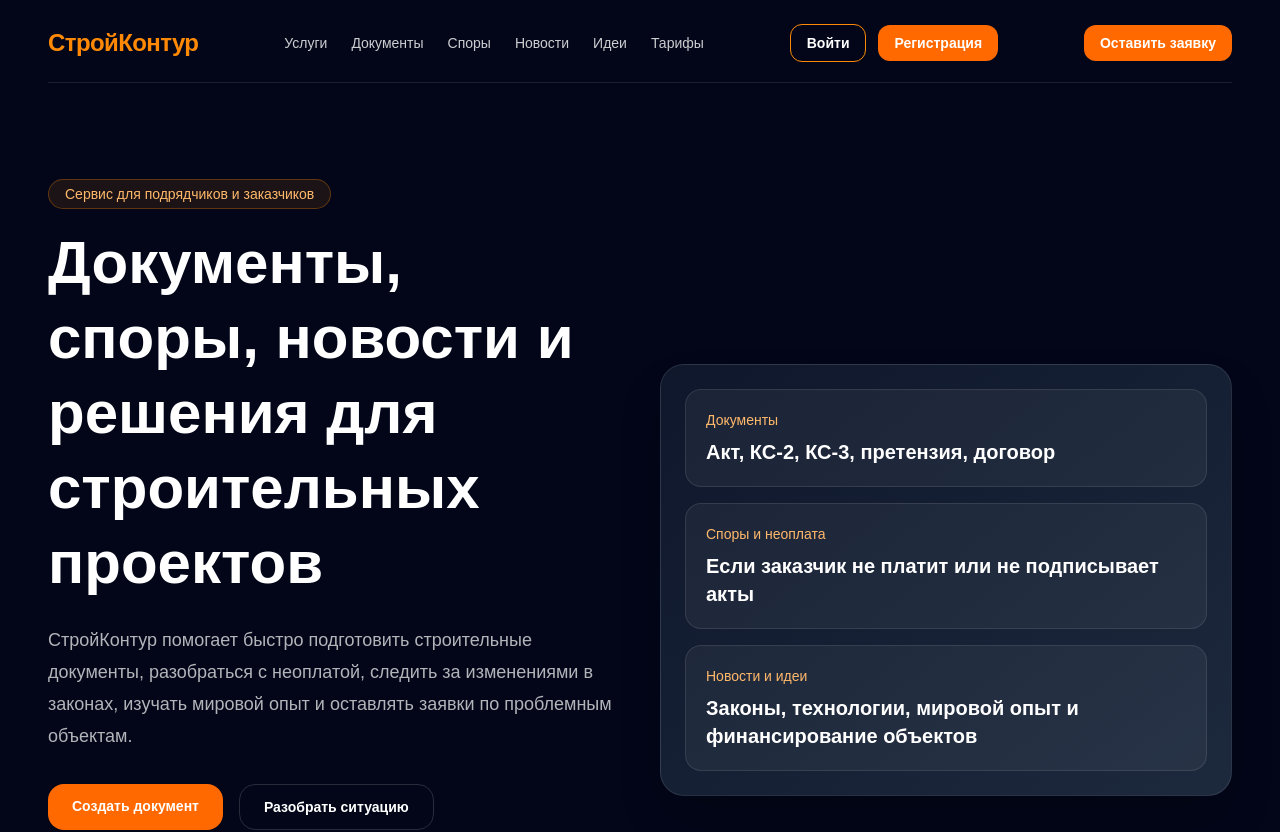
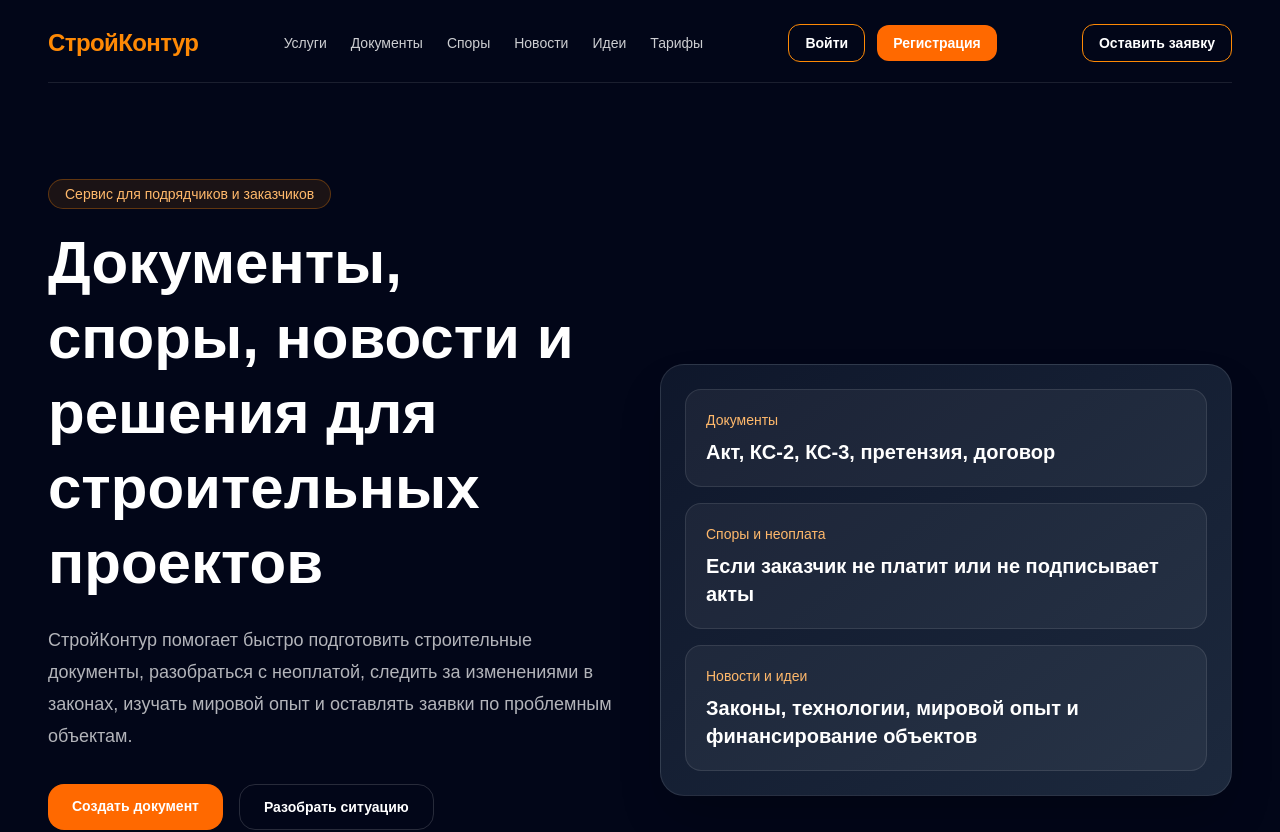
Before and after one commit to spasatel112233-svg/stroikontur, a Next.js app: page / in a window 1280 px wide. Shown: the top 832 px of the page. Built offline with nearby package versions, Linux system fonts and the light colour scheme.

Commit message:
Update page.tsx

```diff
--- a/app/page.tsx
+++ b/app/page.tsx
@@ -35,7 +35,7 @@ export default function Home() {
     Регистрация
   </button>
 </div>
-          <button className="rounded-xl bg-orange-500 px-4 py-2 text-sm font-semibold text-white transition hover:bg-orange-400">
+          <button className="rounded-xl border border-orange-400 px-4 py-2 text-sm font-semibold text-white transition hover:bg-white/10">
             Оставить заявку
           </button>
         </header>
```
